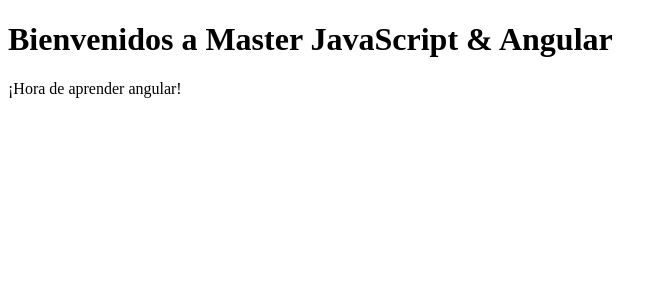
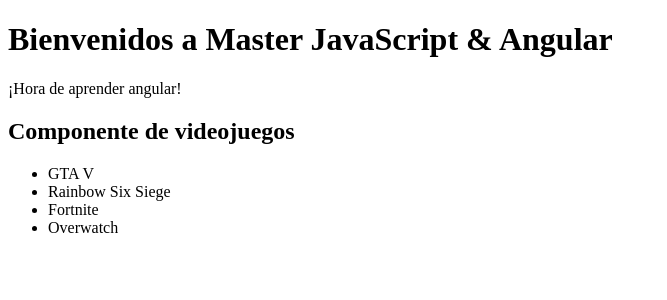
Before and after one commit to Juandieruiz/Master-JavaScript, an Angular app in the folder angular-learning/: page / in a window 1280 px wide. Shown: the top 300 px of the page, without its empty margins (0-667 px from the left). Built offline with nearby package versions, Linux system fonts and the light colour scheme.

Commit message:
videojuego

```diff
--- a/angular-learning/src/app/app.component.html
+++ b/angular-learning/src/app/app.component.html
@@ -3,3 +3,7 @@
 
 <p>¡Hora de aprender angular!</p>
 </div>
+
+<div id="videojuego">
+    <app-videojuego></app-videojuego>
+</div>
--- a/angular-learning/src/app/app.module.ts
+++ b/angular-learning/src/app/app.module.ts
@@ -3,10 +3,12 @@
 
 import { AppRoutingModule } from './app-routing.module';
 import { AppComponent } from './app.component';
+import { VideojuegoComponent } from './components/videojuego/videojuego.component';
 
 @NgModule({
   declarations: [
-    AppComponent
+    AppComponent,
+    VideojuegoComponent
   ],
   imports: [
     BrowserModule,
--- /dev/null
+++ b/angular-learning/src/app/components/videojuego/videojuego.component.html
@@ -0,0 +1,8 @@
+<h2>{{titulo}}</h2>
+
+<ul>
+    <li>GTA V</li>
+    <li>Rainbow Six Siege</li>
+    <li>Fortnite</li>
+    <li>Overwatch</li>
+</ul>
--- /dev/null
+++ b/angular-learning/src/app/components/videojuego/videojuego.component.ts
@@ -0,0 +1,21 @@
+import { Component, OnInit } from '@angular/core';
+
+@Component({
+  selector: 'app-videojuego',
+  templateUrl: './videojuego.component.html',
+  styleUrls: ['./videojuego.component.css']
+})
+export class VideojuegoComponent implements OnInit {
+  public titulo: string;
+  public listado:string;
+
+  constructor() {
+    this.titulo = 'Componente de videojuegos';
+    this.listado = 'Aquí se mostrará el listado de los videojuegos';
+    console.log('VideojuegoComponent loading...');
+  }
+
+  ngOnInit(): void {
+  }
+
+}
```
Also changed, not shown: angular-learning/src/app/components/videojuego/videojuego.component.css (added), 1 other file (tests, documents, lock files or other folders).
